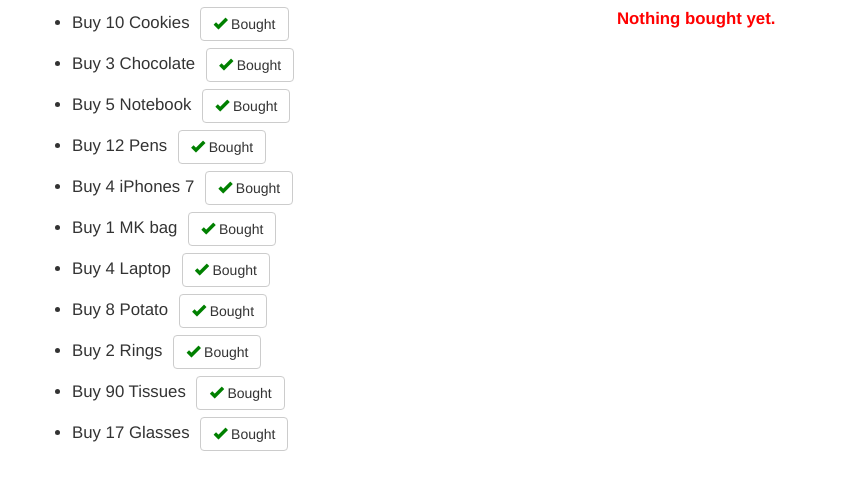
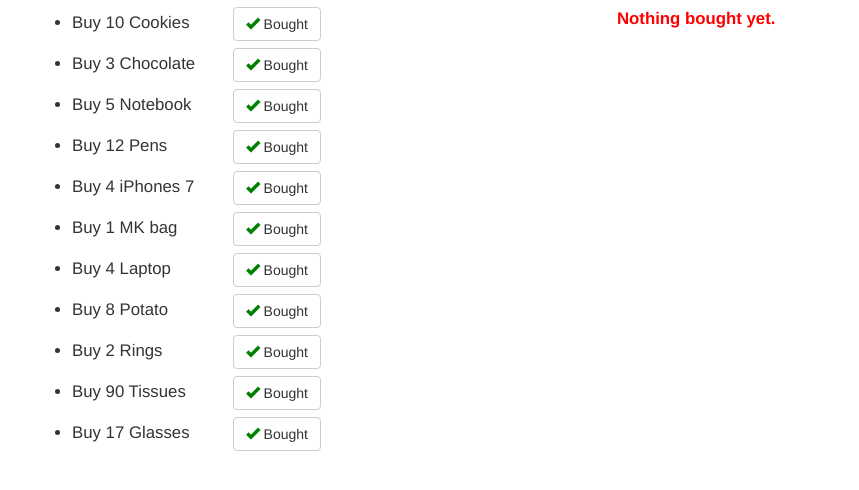
Before and after one commit to kaqa90/Module-2, a plain HTML site: page index.html in a window 1280 px wide. Shown: the part 126-616 px from the top of the page, without its empty margins (38-897 px from the left). Drawn offline with Linux system fonts and the light colour scheme.

Commit message:
updates on Module 2

```diff
--- a/index.html
+++ b/index.html
@@ -37,7 +37,7 @@
      <ul>
 
        <li ng-repeat="item in buy.items">
-         <span style="width: 150px;">Buy {{item.quantity}} {{item.name}}</span>
+         <span style="width: 150px; display:inline-block">Buy {{item.quantity}} {{item.name}}</span>
          <button class="btn btn-default" ng-click="buy.removeItem($index);">
          <span class="glyphicon glyphicon-ok"></span> Bought</button></li>
 
```
